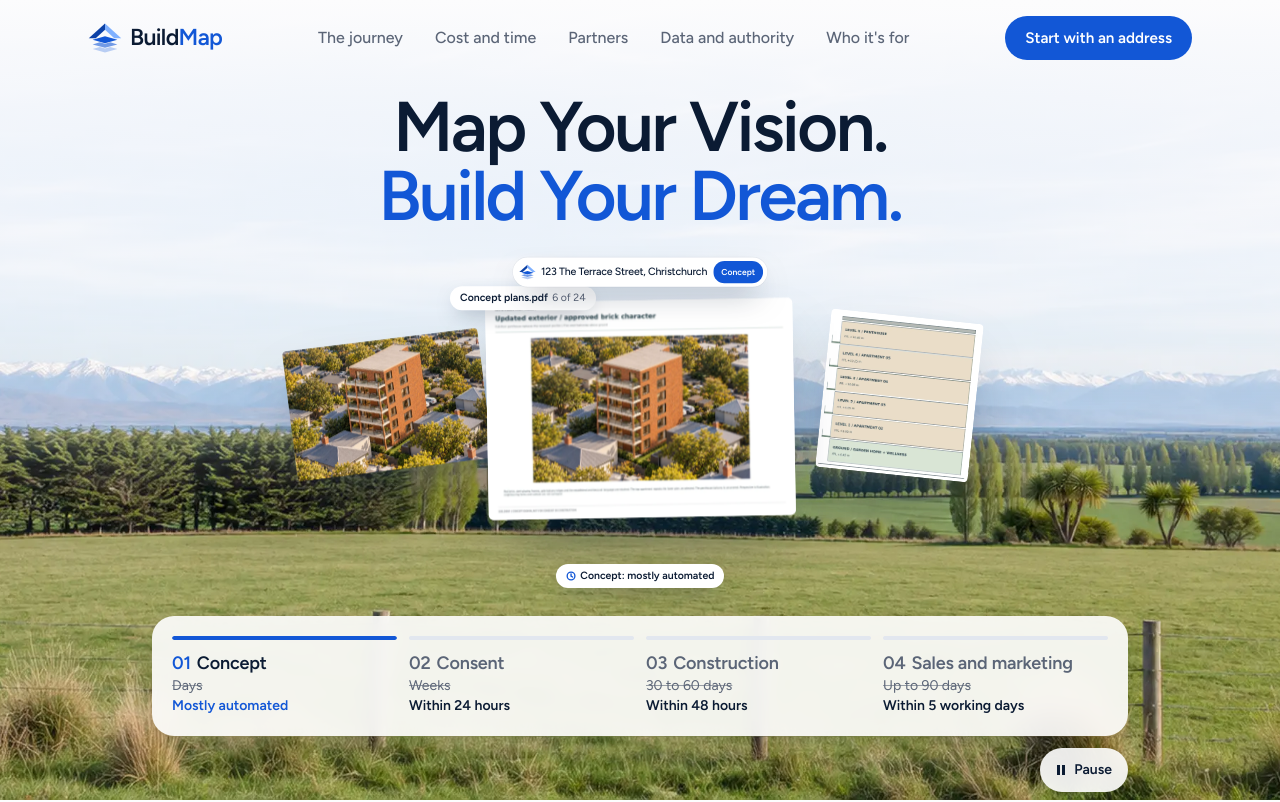
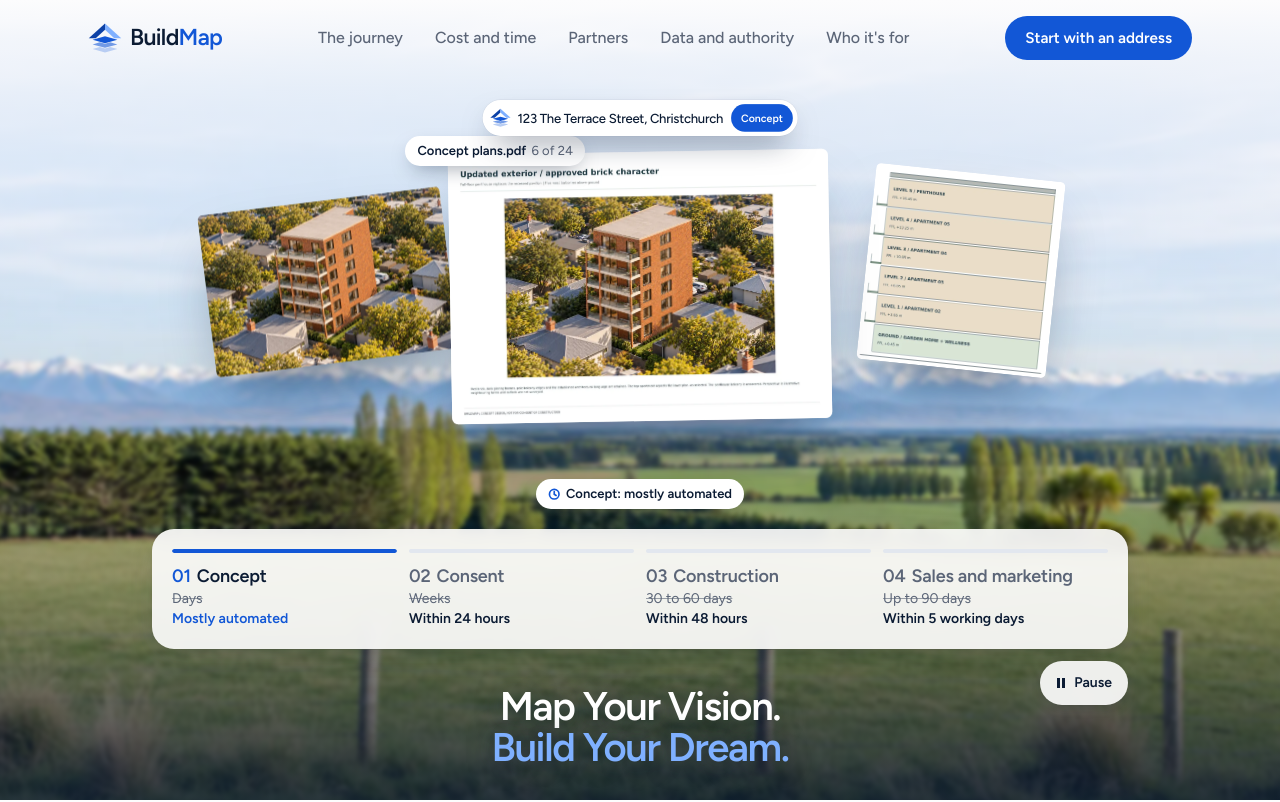
Before and after one commit to kiri10-marketing/pitches, a Next.js app in the folder buildmap/: page / in a window 1280 px wide. Shown: the top 802 px of the page. Built offline with nearby package versions, Linux system fonts and the light colour scheme.

Commit message:
Header: bigger demo, headline below it, lightly blurred backdrop
Co-Authored-By: Claude Fable 5.2 <noreply@anthropic.com>
Claude-Session: https://claude.ai/code/session_01B7L5oS5PCyE8FBUuVs5GzZ

```diff
--- a/buildmap/src/app/globals.css
+++ b/buildmap/src/app/globals.css
@@ -109,11 +109,11 @@
   .jr [data-r], .jr-bar, .jr-node { opacity: 1; transform: none; transition: none; }
 }
 /* Header demo: a free-floating stage. Everything inside is sized from the stage width. */
-.hd-wrap { container-type: inline-size; width: min(94vw, max(300px, calc((100svh - 30rem) / 0.94))); }
+.hd-wrap { container-type: inline-size; width: min(94vw, max(300px, calc((100svh - 24.5rem) / 0.94))); }
 .hd-stage { height: 94cqw; --u: 2.1cqw; }
 .hd-bar { --bar: .82; transition: top .7s cubic-bezier(.3,.8,.25,1), transform .7s cubic-bezier(.3,.8,.25,1); }
 @media (min-width: 640px) {
-  .hd-wrap { width: min(96vw, 1240px, max(560px, calc((100svh - 29rem) / 0.46))); }
+  .hd-wrap { width: min(97vw, 1400px, max(560px, calc((100svh - 24rem) / 0.46))); }
   .hd-stage { height: 46cqw; --u: 1.15cqw; }
   .hd-bar { --bar: .6; }
 }
--- a/buildmap/src/app/page.tsx
+++ b/buildmap/src/app/page.tsx
@@ -13,8 +13,9 @@ export default function Home() {
         {/* A Canterbury Plains backdrop: an empty paddock under the Southern Alps. Washed pale at the top so the words stay easy to read. */}
         <div className="absolute inset-0 -z-10" aria-hidden="true">
           {/* eslint-disable-next-line @next/next/no-img-element */}
-          <img src="/hero-landscape.webp" alt="" fetchPriority="high" className="h-full w-full object-cover object-[50%_72%]" />
-          <div className="absolute inset-0 bg-gradient-to-b from-paper via-paper/75 via-[34%] to-paper/0 to-[62%]" />
+          <img src="/hero-landscape.webp" alt="" fetchPriority="high" className="h-full w-full scale-[1.04] object-cover object-[50%_72%] blur-[2px]" />
+          <div className="absolute inset-0 bg-gradient-to-b from-paper via-paper/60 via-[22%] to-paper/0 to-[46%]" />
+          <div className="absolute inset-x-0 bottom-0 h-[38%] bg-gradient-to-t from-ink/80 via-ink/35 to-transparent" />
         </div>
         <nav className="mx-auto flex w-full max-w-6xl items-center justify-between px-4 py-4 sm:px-6">
           <a href="#" aria-label="BuildMap home">
@@ -32,15 +33,15 @@ export default function Home() {
           </a>
         </nav>
 
-        <div className="mx-auto max-w-5xl px-4 pt-3 text-center sm:px-6 sm:pt-4">
-          <h1 className="text-[2.5rem] leading-[0.98] sm:text-6xl lg:text-[4.4rem]">
-            <span className="block">{hero.headline}</span>
-            <span className="block text-blue">{hero.headline2}</span>
-          </h1>
+        <div className="flex flex-1 flex-col justify-center pt-1">
+          <HeroDemo />
         </div>
 
-        <div className="flex flex-1 flex-col justify-end pb-2 pt-6">
-          <HeroDemo />
+        <div className="mx-auto max-w-5xl px-4 pb-7 text-center sm:-mt-9 sm:px-6 sm:pb-8">
+          <h1 className="text-[1.9rem] leading-[1.02] text-white [text-shadow:0_2px_24px_rgba(11,27,51,.55)] sm:text-[2.5rem]">
+            <span className="block">{hero.headline}</span>
+            <span className="block text-blue-light">{hero.headline2}</span>
+          </h1>
         </div>
       </header>
 
--- a/buildmap/src/components/HeroDemo.tsx
+++ b/buildmap/src/components/HeroDemo.tsx
@@ -81,7 +81,7 @@ export function HeroDemo() {
       </div>
 
       {/* The timeline, along the bottom of the banner */}
-      <div className="mx-auto mt-4 max-w-5xl px-3 sm:mt-6 sm:px-6">
+      <div className="mx-auto mt-3 max-w-5xl px-3 sm:mt-4 sm:px-6">
         <ol className="grid grid-cols-4 gap-1.5 rounded-[22px] bg-white/90 p-3 shadow-[0_8px_30px_-12px_rgba(11,27,51,.35)] backdrop-blur sm:gap-3 sm:p-5">
           {stages.map((st, i) => {
             const n = i + 1;
```
